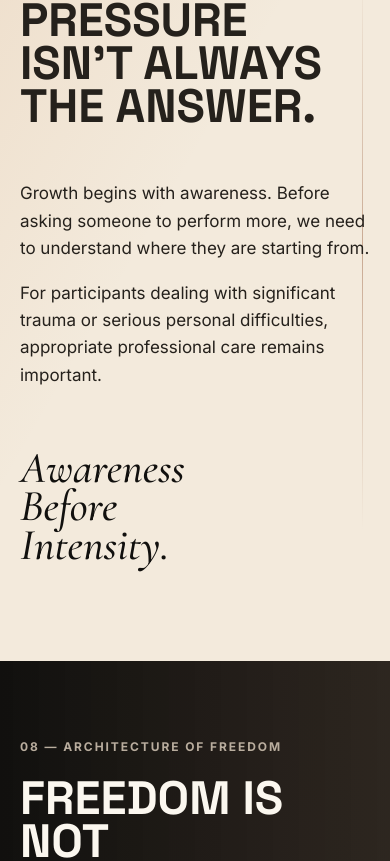
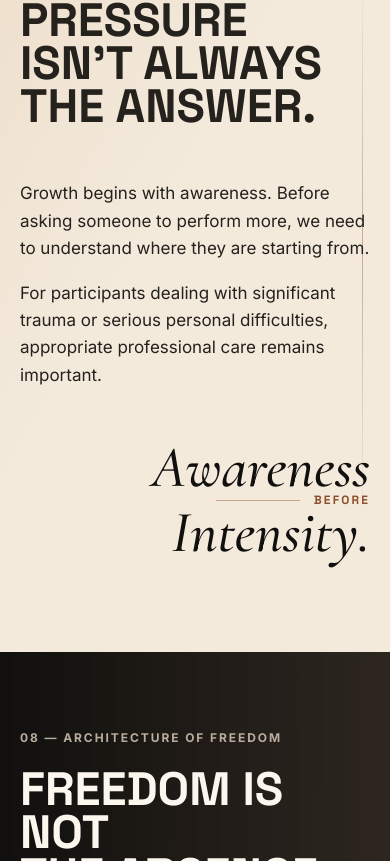
Before and after one commit to NipuniThakshila2000/5DP, a React (Vite) app: page / in a window 390 px wide. Shown: the part 8978-9839 px from the top of the page. Built offline with nearby package versions, Linux system fonts and the light colour scheme.

Commit message:
Refine awareness accent layout

```diff
--- a/src/main.jsx
+++ b/src/main.jsx
@@ -305,7 +305,11 @@ function App() {
               appropriate professional care remains important.
             </p>
           </div>
-          <p className="stacked-accent" data-reveal>Awareness<br />Before<br />Intensity.</p>
+          <p className="stacked-accent" data-reveal>
+            <span>Awareness</span>
+            <span>Before</span>
+            <span>Intensity.</span>
+          </p>
         </section>
 
         <section className="freedom section-dark">
--- a/src/styles.css
+++ b/src/styles.css
@@ -633,12 +633,39 @@ p {
 .section-editorial > div:nth-child(2) { grid-column: 8 / 12; }
 
 .stacked-accent {
-  grid-column: 12 / 14;
+  grid-column: 7 / 14;
+  justify-self: end;
+  align-self: end;
+  display: grid;
+  gap: clamp(4px, 0.8vw, 10px);
   color: var(--obsidian);
   font-family: "Cormorant Garamond", serif;
-  font-size: clamp(44px, 5vw, 76px);
+  font-size: clamp(58px, 7vw, 116px);
   font-style: italic;
-  line-height: 0.88;
+  line-height: 0.78;
+  text-align: right;
+}
+
+.stacked-accent span:nth-child(2) {
+  display: flex;
+  align-items: center;
+  justify-content: end;
+  gap: 18px;
+  color: var(--accent-deep);
+  font-family: "Space Grotesk", sans-serif;
+  font-size: clamp(12px, 1vw, 15px);
+  font-style: normal;
+  font-weight: 800;
+  line-height: 1;
+  letter-spacing: 0.18em;
+  text-transform: uppercase;
+}
+
+.stacked-accent span:nth-child(2)::before {
+  content: "";
+  width: clamp(52px, 9vw, 128px);
+  height: 1px;
+  background: rgba(142, 79, 44, 0.46);
 }
 
 .statement-stack {
@@ -962,7 +989,11 @@ details p { color: rgba(34, 34, 31, 0.72); }
   .center-copy, .note { grid-column: 2 / 10; }
   .section-editorial > div:first-child { grid-column: 2 / 6; }
   .section-editorial > div:nth-child(2) { grid-column: 6 / 10; }
-  .stacked-accent { grid-column: 2 / 10; margin-top: 42px; }
+  .stacked-accent {
+    grid-column: 4 / 10;
+    margin-top: 42px;
+    font-size: clamp(52px, 9vw, 82px);
+  }
   .flourishing > div:first-child { grid-column: 2 / 6; }
   .flourishing > p { grid-column: 6 / 10; }
   .flourish-word { grid-column: 2 / 10; }
@@ -1044,6 +1075,13 @@ details p { color: rgba(34, 34, 31, 0.72); }
   .section-editorial > div:nth-child(2),
   .stacked-accent { grid-column: 2 / 6; }
   .section-editorial > div:nth-child(2) { margin-top: 24px; }
+  .stacked-accent {
+    justify-self: stretch;
+    margin-top: 38px;
+    font-size: clamp(48px, 15vw, 72px);
+  }
+  .stacked-accent span:nth-child(2) { gap: 14px; }
+  .stacked-accent span:nth-child(2)::before { width: clamp(44px, 22vw, 84px); }
   .image-split { display: block; min-height: auto; }
   .legacy {
     display: grid;
```
